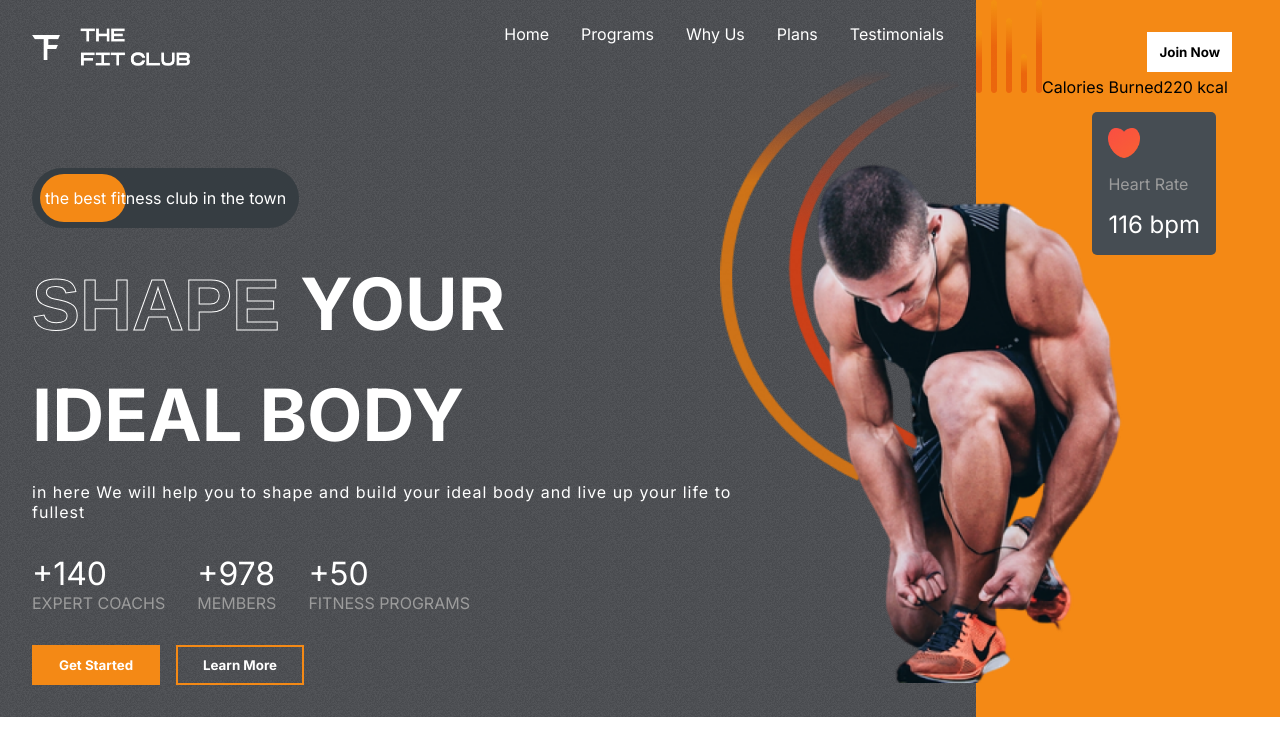
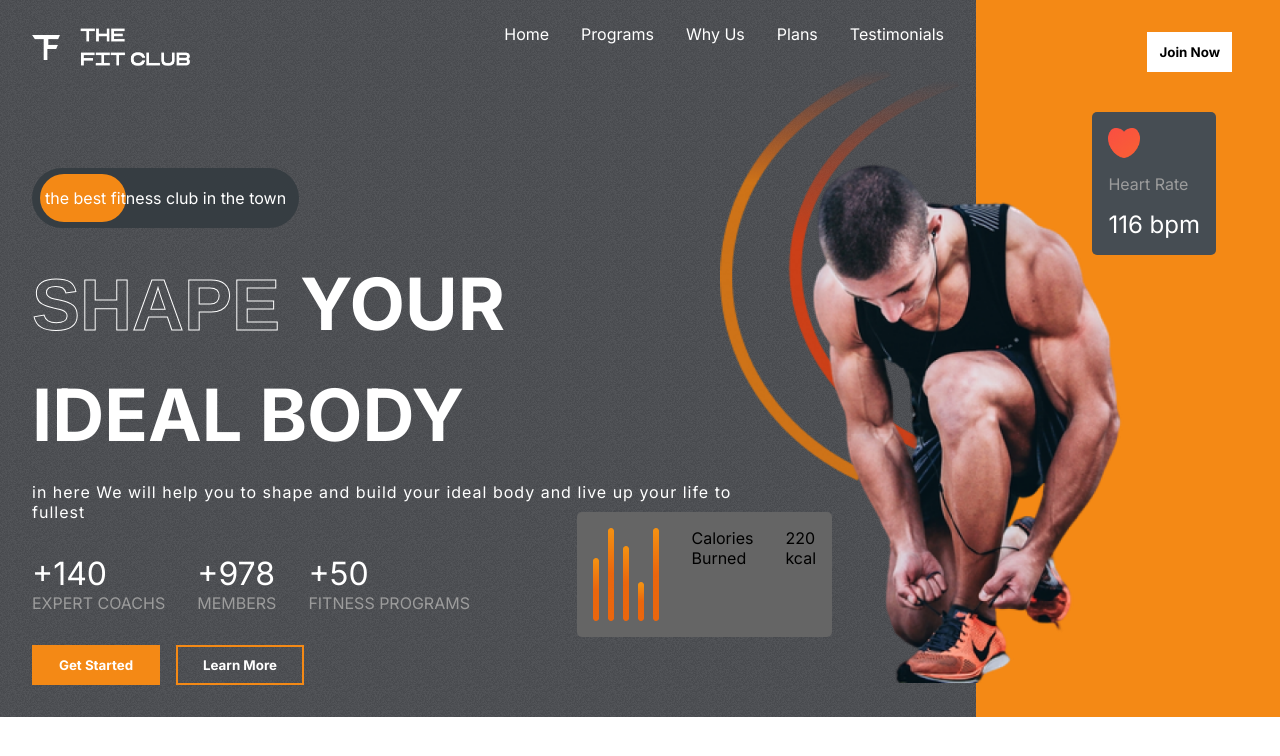
Before and after one commit to AlexMarquesAlves/fit-club-gym-app, a React (Vite) app: page / in a window 1280 px wide. Shown: the top 756 px of the page. Built offline with nearby package versions, Linux system fonts and the light colour scheme.

Commit message:
Feat: styling calories div

```diff
--- a/src/components/Hero/styles.scss
+++ b/src/components/Hero/styles.scss
@@ -148,5 +148,17 @@
          z-index: -1;
          width: 15rem;
       }
+
+      .calories {
+         display: flex;
+         gap: 2rem;
+         background: var(--caloryCard);
+         border-radius: 5px;
+         padding: 1rem;
+         width: fit-content;
+         position: absolute;
+         top: 32rem;
+         right: 28rem;
+      }
    }
 }
```
